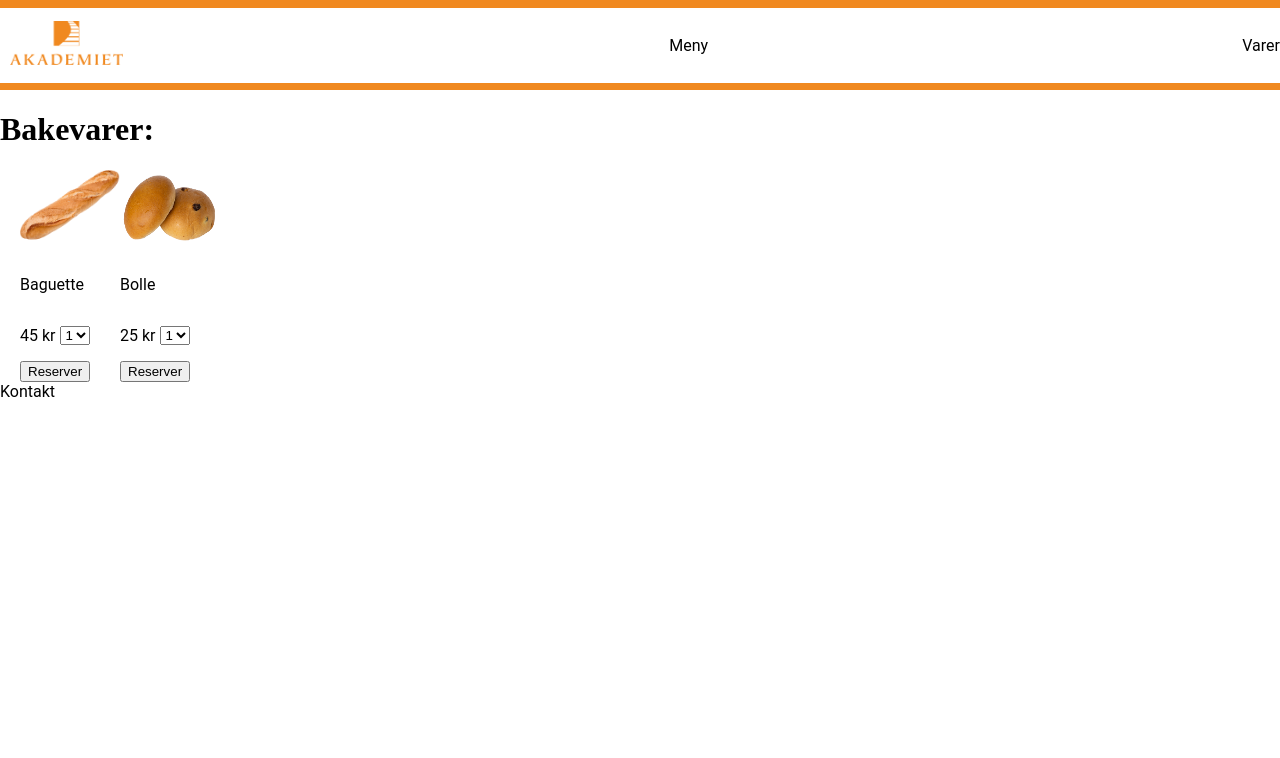
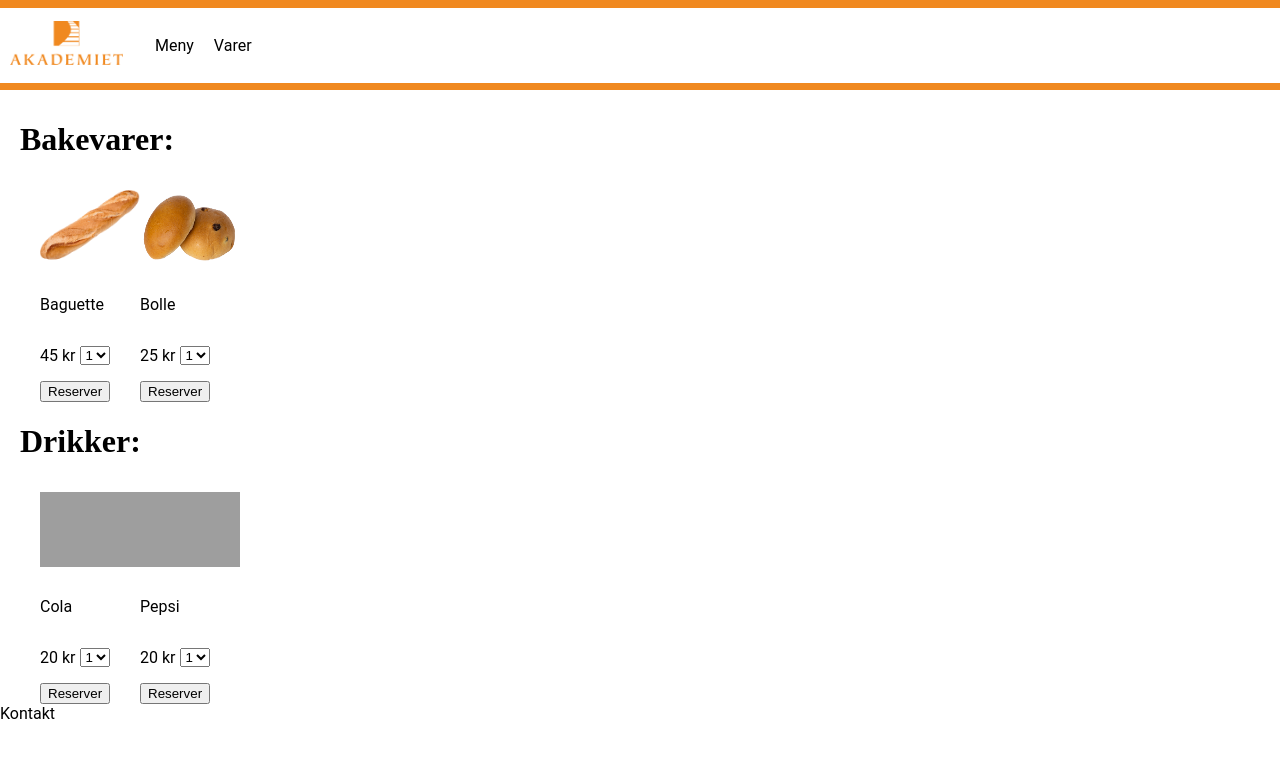
Before and after one commit to AgentVolby/kantine, a Flask app: page /varer in a window 1280 px wide. Shown: the top 758 px of the page. Run offline with Flask 3, Linux system fonts and the light colour scheme; grey boxes are pictures that could not be loaded.

Commit message:
Startet litt på meny

```diff
--- a/app.py
+++ b/app.py
@@ -1,5 +1,6 @@
 from flask import Flask, render_template
-from data import kontakter, bakevarer, drikker
+from data import kontakter, bakevarer, drikker, menydag
+from datetime import datetime
 
 app = Flask(__name__)
 
@@ -9,7 +10,12 @@ def index():
 
 @app.route("/meny")
 def meny():
-    return render_template("meny.html")
+    now = datetime.now()
+    liste = now.weekday()
+    if liste >= 5:
+        liste = 0
+
+    return render_template("meny.html", menyliste = menydag, dag = datetime.now())
 
 @app.route("/kontakt")
 def kontakt():
--- a/data.py
+++ b/data.py
@@ -36,3 +36,31 @@ drikker = [
         "tilgjengelig": True
     }
 ]
+
+menydag = [
+    {
+        "dag": "Mandag",
+        "rett": "Salatbar",
+        "img": "salatbar.png"
+    },
+    {
+        "dag": "Tirsdag",
+        "rett": "Tomatsuppe",
+        "img": "tomatsuppe.png"
+    },
+    {
+        "dag": "Onsdag",
+        "rett": "Pasta",
+        "img": "pasta.png"
+    },
+    {
+        "dag": "Torsdag",
+        "rett": "Fisk",
+        "img": "fisk.png"
+    },
+    {
+        "dag": "Fredag",
+        "rett": "Taco",
+        "img": "taco.png"
+    }
+]
--- a/static/style.css
+++ b/static/style.css
@@ -12,6 +12,14 @@ html, body {
 .varer {
     display: flex;
     flex-wrap: wrap;
+    margin-top: 10px;
+    margin-left: 20px;
+}
+
+.totalevarer {
+    display: flex;
+    flex-wrap: wrap;
+    flex-direction: column;
     margin-top: 10px;
     margin-left: 20px;
 }
@@ -31,6 +39,12 @@ html, body {
     margin-bottom: 10px;
     color: gray;
 }
+
+.dagensrett {
+    width: 10%;
+    height: auto;
+}
+
 .topbar {
     background-color: #f08920;
     width: 100%;
@@ -47,7 +61,7 @@ html, body {
 .topbaritems {
     display: flex;
     align-items: center;
-    justify-content: space-between;
+    justify-content: flex-start;
     gap: 20px;
 }
 
--- a/templates/varer.html
+++ b/templates/varer.html
@@ -3,6 +3,7 @@
 {% block title %}Varer{% endblock %}
 
 {% block content %}
+<div class="totalevarer">
     <h1 class="tittel">Bakevarer:</h1>
     <div class="varer">
         {% for vare in bake %}
@@ -21,4 +22,23 @@
         </div>
         {% endfor %}
     </div>
+    <h1 class="tittel">Drikker:</h1>
+    <div class="varer">
+        {% for vare in drikke %}
+        <div class="vare {% if vare['tilgjenglig'] == False %}solgt{% endif %}">
+            <img src="{{ url_for ('static', filename=vare['img'])}}" alt="{{vare['name']}} image">
+            <p class="text">{{vare["navn"]}}</p>
+            <div class="side-by-side">
+                <p class="text">{{vare["pris"]}} kr</p>
+                <select class="selectbar">
+                    <option value="1">1</option>
+                    <option value="2">2</option>
+                    <option value="3">3</option>
+                </select>
+            </div>
+            <button>Reserver</button>
+        </div>
+        {% endfor %}
+    </div>
+</div>
 {% endblock %}
```
Also changed, not shown: templates/meny.html (+8 -0 lines), static/taco.png (added). Lines whose indentation alone changed are shown as unchanged.
